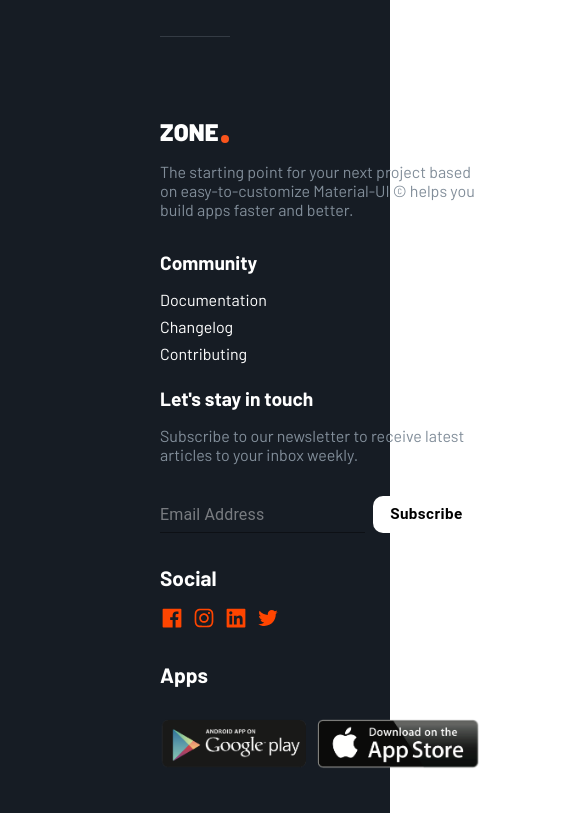
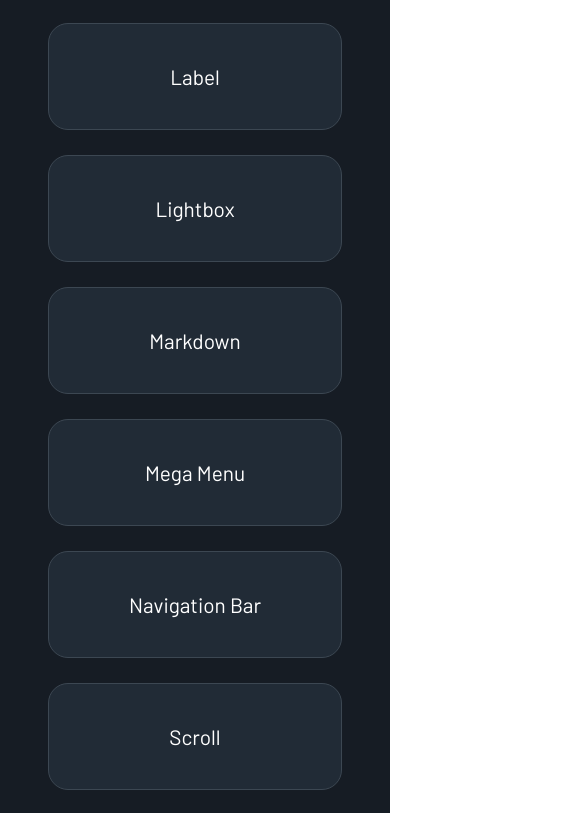
Before and after one commit to davidstanciu11/ZoneWeb_project, a React (Vite) app: page /components in a window 390 px wide. Shown: the part 1151-1964 px from the top of the page, 585 px wide, since content can reach past the window. Built offline with nearby package versions, Linux system fonts and the light colour scheme.

Commit message:
components page responsive

```diff
--- a/src/components/Questions.jsx
+++ b/src/components/Questions.jsx
@@ -93,6 +93,7 @@ export default function Questions() {
                 textTransform: "none",
                 ":hover": { backgroundColor: "#919eab" },
               }}
+              className="button_contact"
             >
               Contact Us
             </Button>
--- a/src/components/Questions.style.css
+++ b/src/components/Questions.style.css
@@ -76,7 +76,7 @@
         font-size: 1rem;
         text-align: center;
     }
-    .css-xfwsqs-MuiButtonBase-root-MuiButton-root {
+    .button_contact  {
         margin: 2rem 3rem 0 3rem !important;
     }
 }
--- a/src/pages/Components.style.css
+++ b/src/pages/Components.style.css
@@ -215,10 +215,33 @@
 .footer_page_par {
   font-size: 0.85rem;
   margin-bottom: 1rem;
-  color: #919EAB;
+  color: #919eab;
 }
 
 .footer_page_par:hover {
   cursor: pointer;
   color: #212b36;
 }
+
+@media screen and (max-width: 480px) {
+  .components_page {
+    overflow: hidden;
+  }
+  .component_container {
+    margin: 0 1rem 0 1rem;
+  }
+  .container_extensions {
+    grid-template-columns: 1fr;
+    margin: 1rem 2rem 0 2rem;
+  }
+  .footer_pages {
+    display: none;
+  }
+  .components_footer {
+    margin: 5rem 1rem 0 1rem;
+  }
+  .trademark {
+    margin-left: 4rem;
+    margin-right: 5rem;
+  }
+}
```
